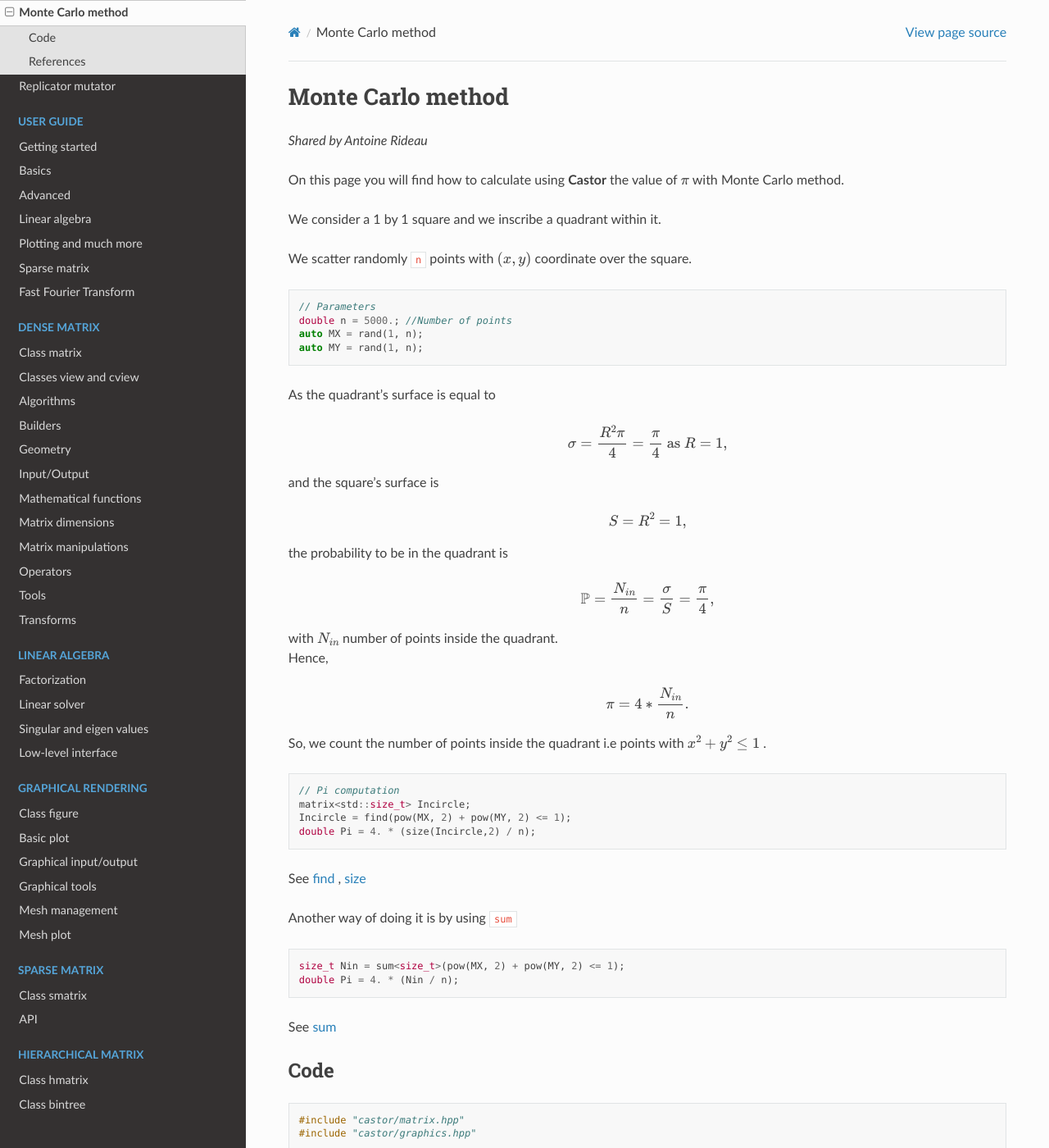
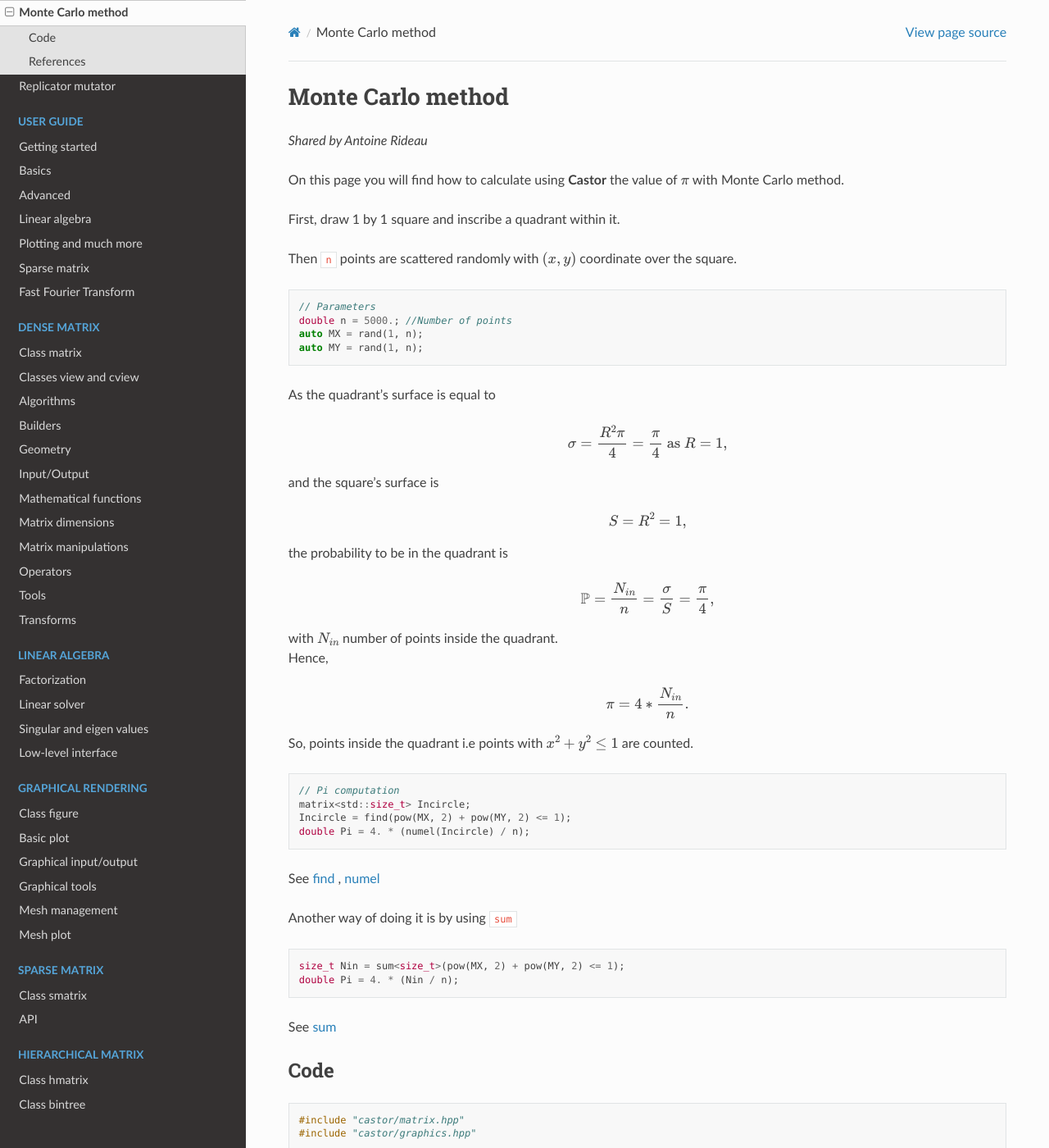
Before and after one commit to leprojetcastor/castor, a Sphinx documentation site: the page built from doc/source/montecarlo.rst, in a window 1280 px wide and 1400 px high. Shown: the whole window at 82% size. Built offline with Sphinx 7.4.7 and the Read the Docs theme 2.0.0, drawn with Linux system fonts in a browser that asks for light colours.

Commit message:
Fix language in doc examples

```diff
--- a/doc/source/montecarlo.rst
+++ b/doc/source/montecarlo.rst
@@ -4,10 +4,10 @@ Monte Carlo method
 
 On this page you will find how to calculate using **Castor** the value of :math:`\pi` with Monte Carlo method.
 
-We consider a 1 by 1 square and we inscribe a quadrant within it.
+First, draw 1 by 1 square and inscribe a quadrant within it.
 
 
-We scatter randomly ``n`` points with :math:`(x,y)` coordinate over the square.
+Then ``n`` points are scattered randomly  with :math:`(x,y)` coordinate over the square.
 
 .. code-block:: c++
 
@@ -43,16 +43,16 @@ the probability to be in the quadrant is
     \pi = 4 * \frac{N_{in}}{n} .
 
 
-So, we count the number of points inside the quadrant i.e points with :math:`x^2 + y^2 \leq 1` .
+So, points inside the quadrant i.e points with :math:`x^2 + y^2 \leq 1` are counted.
 
 .. code-block:: c++
 
     // Pi computation
     matrix<std::size_t> Incircle;
     Incircle = find(pow(MX, 2) + pow(MY, 2) <= 1);
-    double Pi = 4. * (size(Incircle,2) / n);
+    double Pi = 4. * (numel(Incircle) / n);
 
-See :ref:`label-find-smatrix` , :ref:`label-size`
+See :ref:`label-find-smatrix` , :ref:`label-numel`
 
 Another way of doing it is by using ``sum``
 
@@ -84,7 +84,7 @@ Code
         // Pi computation
         matrix<std::size_t> Incircle;
         Incircle = find(pow(MX, 2) + pow(MY, 2) <= 1);
-        double Pi = 4. * (size(Incircle,2) / n);
+        double Pi = 4. * (numel(Incircle) / n);
         std::cout << "Calculated value of pi: " << Pi << endl;
 
         // Visu
```
Also changed, not shown: doc/source/heat.rst (+5 -5 lines), doc/source/replicatormutator.rst (+55 -51 lines).
